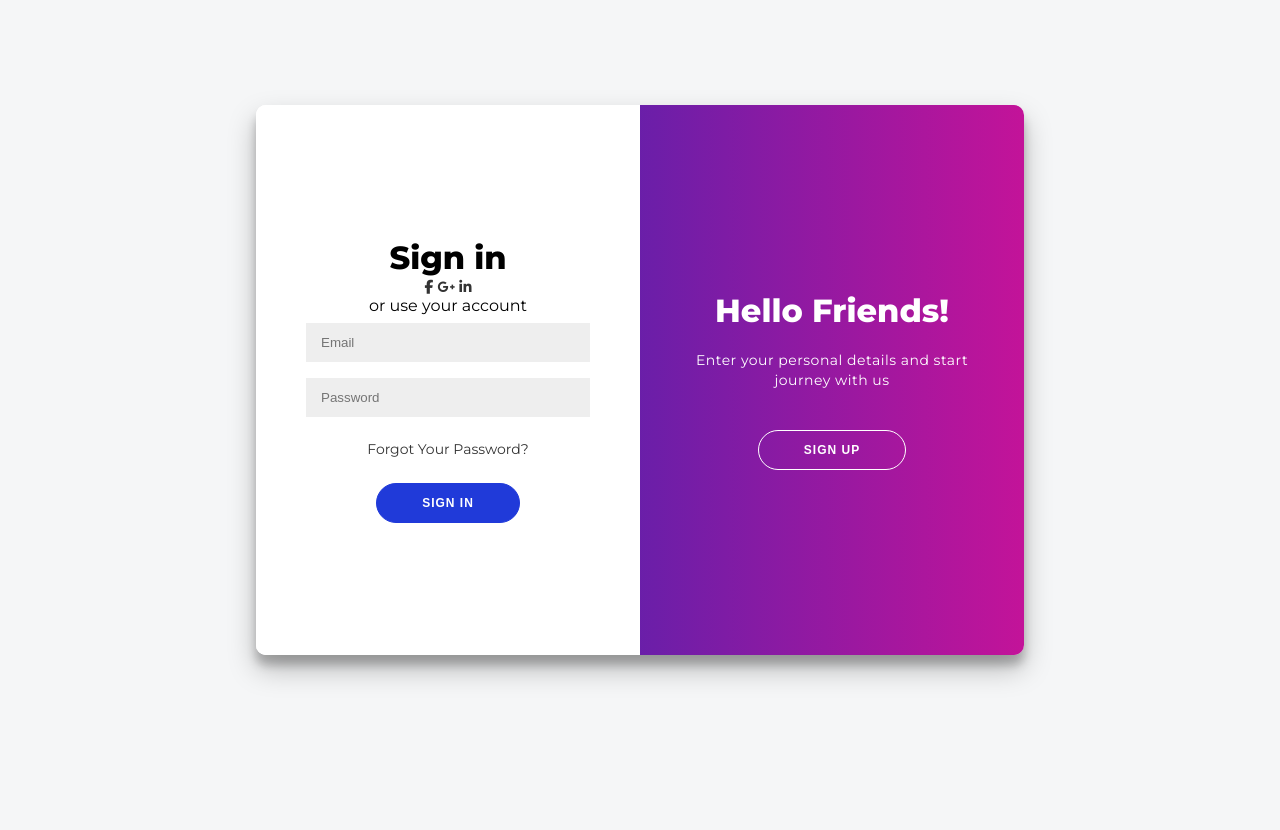
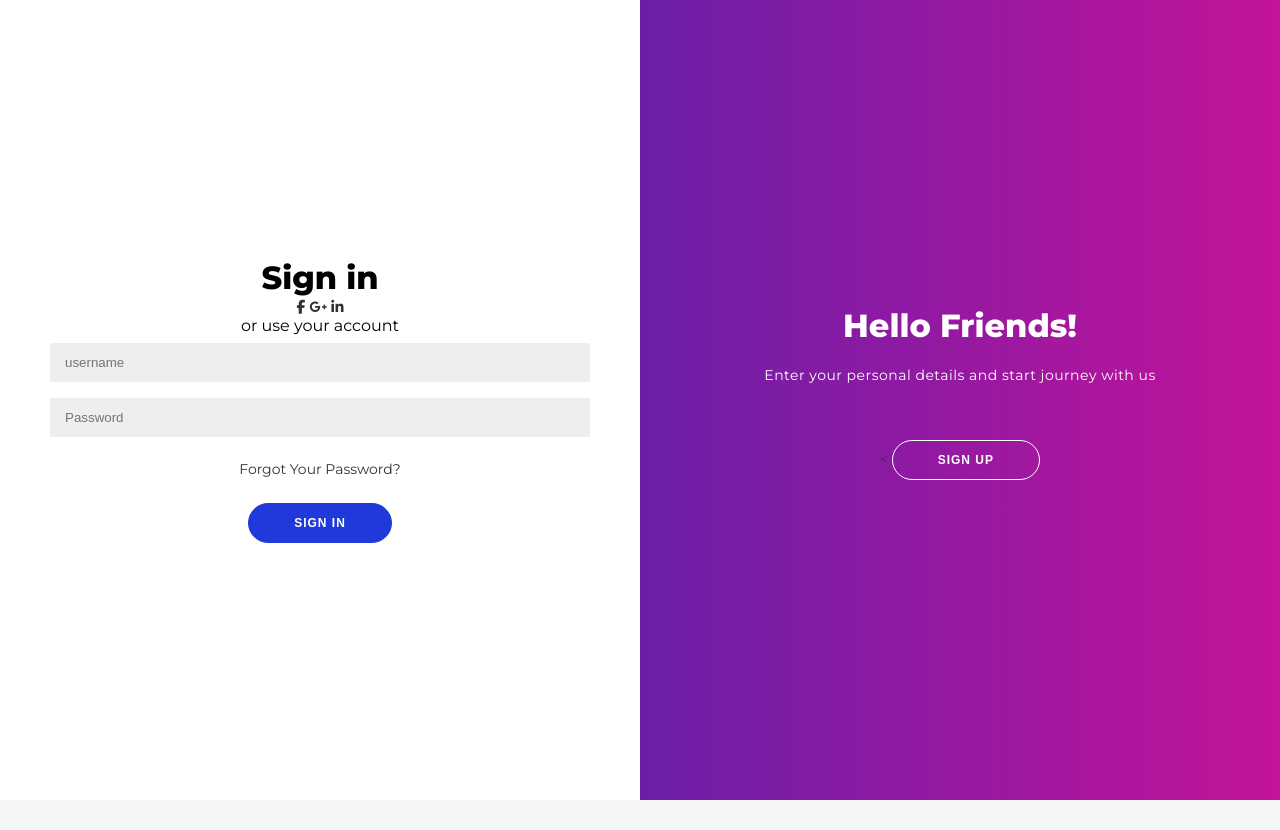
Before and after one commit to ahammed3216/BFH_S4ECLA, a Django app: page /login/ in a window 1280 px wide. Run offline with Django 3.2, Linux system fonts and the light colour scheme; some libraries are stand-ins or nearby versions.

Commit message:
Update login.html

```diff
--- a/student/templates/login.html
+++ b/student/templates/login.html
@@ -1,3 +1,4 @@
+{% load static %}
 <html lang="en">
 <head>
     <meta charset="UTF-8">
@@ -5,32 +6,10 @@
     <title>Login</title>
     <script src="https://kit.fontawesome.com/4b5e7948e4.js" crossorigin="anonymous"></script>
     <link href="https://fonts.googleapis.com/css?family=Montserrat:400,800" rel="stylesheet">
-    <link rel="stylesheet" href="./CSS/style.css">
+    <link rel="stylesheet" href="{% static 'css/style.css' %}">
 </head>
 <body>
-    <div class="container" id="container">
-        <div class="form-container">
-            <form action="#">
 
-                <h1>Sign in</h1>
-                <h1>Create Account</h1>
-                <div class="social-container">
-                    <a href="#" class="social"><i class="fab fa-facebook-f"></i></a>
-                    <a href="#" class="social"><i class="fab fa-google-plus-g"></i></a>
-                    <a href="#" class="social"><i class="fab fa-linkedin-in"></i></a>
-                </div>
-                <span>or use your E-mail for registration</span>
-                <input type="text" placeholder="First Name">
-                <input type="text" placeholder="Last Name">
-
-                <input type="email" placeholder="Email">
-                <input type="password" placeholder="Password">
-
-
-                <input type="password" placeholder="Confirm Password">
-                <button>Sign up</button>
-            </form>
-         </div>
 
         <div class="form-container sign-in-container">
             <form action="#" method="POST">
@@ -42,11 +21,11 @@
                     <a href="#" class="social"><i class="fab fa-linkedin-in"></i></a>
                 </div>
                 <span>or use your account</span>
-                <input type="text" placeholder="Email" id="username" name="username">
+                <input type="text" placeholder="username" id="username" name="username">
                 <input type="password" placeholder="Password" id="password" name="password">
 
                 <a href="#">Forgot Your Password?</a>
-                <button>Sign in</button>
+                <button type="submit">Sign in</button>
             </form>
          </div>
 
@@ -57,7 +36,9 @@
                     <p>
                         Enter your personal details and start journey with us
                     </p>
-                    <button class="ghost" id="SignUp" onclick="location.href='./signup.html'">Sign Up</button>
+                    <a href="http://127.0.0.1:8000/register/"><
+                    <button class="ghost" id="SignUp" >Sign Up</button>
+                    </a>
                 </div>
             </div>
 
```
